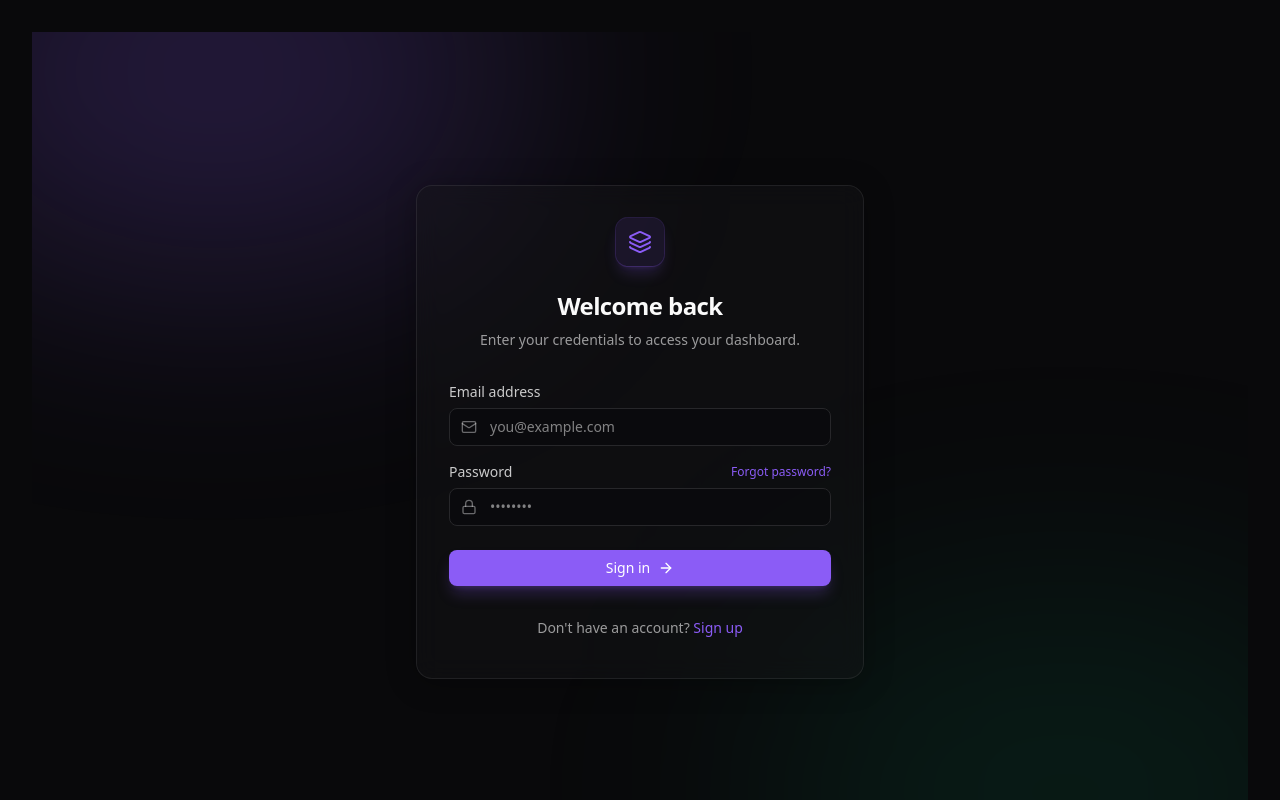
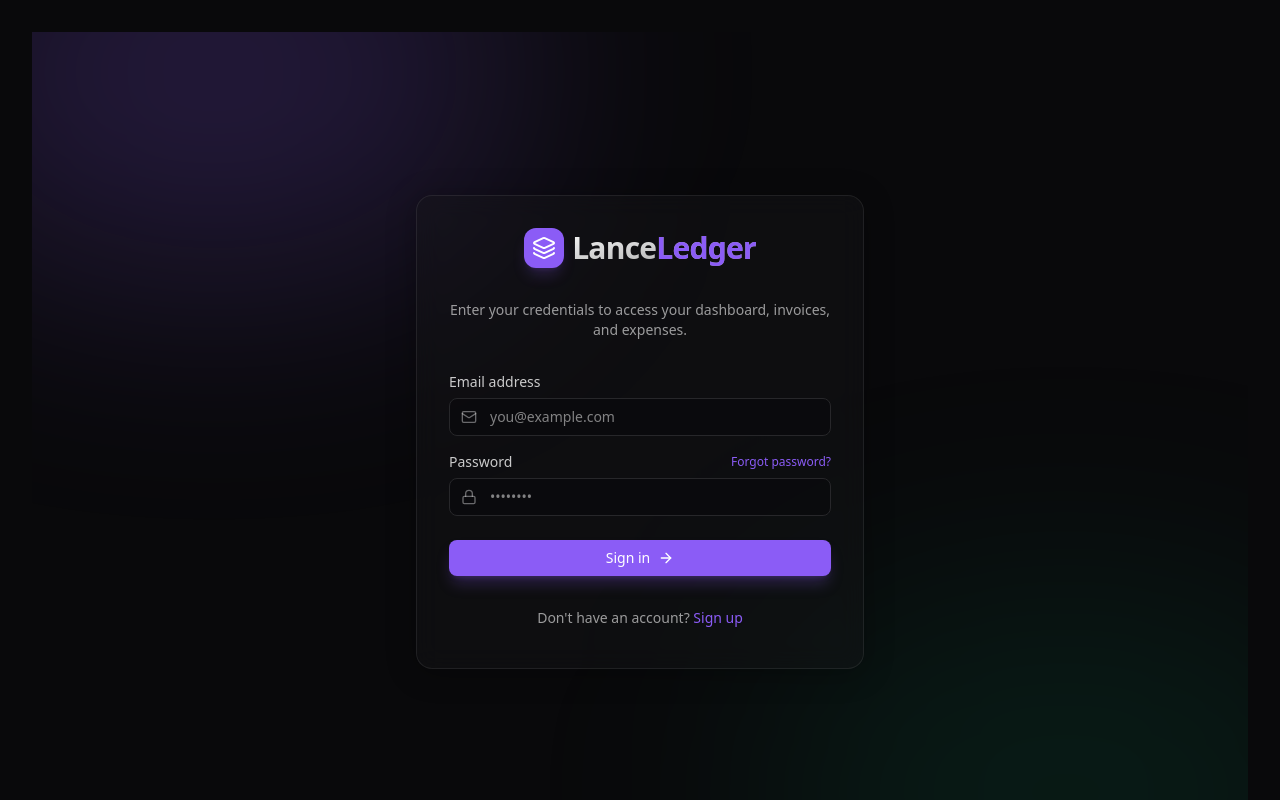
Before and after one commit to ishantgarg2332/LanceLedger, a Next.js app: page /login in a window 1280 px wide. Built offline with nearby package versions, Linux system fonts and the light colour scheme; no server answers.

Commit message:
fix: style changes and dashboard flash issue resolved

```diff
--- a/src/app/login/page.js
+++ b/src/app/login/page.js
@@ -68,16 +68,24 @@ export default function LoginPage() {
       <div className="absolute bottom-[-20%] right-[-10%] w-[50%] h-[50%] bg-emerald-500/10 blur-[120px] rounded-full pointer-events-none" />
 
       <div className="w-full max-w-md z-10 glass-panel p-8 flex flex-col items-center">
-        <div className="w-12 h-12 bg-primary/10 rounded-xl flex items-center justify-center text-primary mb-6 ring-1 ring-primary/20 shadow-lg shadow-primary/20">
-          <Layers className="w-6 h-6" />
+        <div className="flex flex-col items-center mb-8">
+          <div className="flex items-center gap-2 mb-2">
+            <div className="w-10 h-10 rounded-xl bg-primary flex items-center justify-center shadow-lg shadow-primary/20">
+              <Layers className="w-6 h-6 text-white" />
+            </div>
+            <span className="text-3xl font-bold bg-gradient-to-br from-foreground to-foreground/60 bg-clip-text text-transparent tracking-tight">
+              Lance<span className="text-primary">Ledger</span>
+            </span>
+          </div>
+          <h1 className="text-xl font-bold tracking-tight mt-4 text-center">
+            {isLogin ? '' : 'Start managing your freelance business'}
+          </h1>
+          <p className="text-foreground/60 text-sm mt-2 text-center max-w-sm">
+            {isLogin
+              ? 'Enter your credentials to access your dashboard, invoices, and expenses.'
+              : 'Create a free account to generate premium invoices, track your clients, and monitor your revenue.'}
+          </p>
         </div>
-
-        <h1 className="text-2xl font-bold tracking-tight mb-2">
-          {isLogin ? 'Welcome back' : 'Create an account'}
-        </h1>
-        <p className="text-foreground/60 text-sm mb-8 text-center">
-          {isLogin ? 'Enter your credentials to access your dashboard.' : 'Sign up to start managing your freelance business.'}
-        </p>
 
         {error && (
           <div className={`w-full p-3 rounded-lg text-sm mb-6 flex items-start gap-2 ${error.includes('Success') ? 'bg-emerald-500/10 text-emerald-500 border border-emerald-500/20' : 'bg-rose-500/10 text-rose-500 border border-rose-500/20'}`}>
--- a/src/components/AuthProvider.js
+++ b/src/components/AuthProvider.js
@@ -47,6 +47,11 @@ export const AuthProvider = ({ children }) => {
     );
   }
 
+  // Prevent rendering protected routes while redirecting
+  if (!user && pathname !== '/login') {
+    return null;
+  }
+
   return (
     <AuthContext.Provider value={{ user, loading, signOut }}>
       {children}
```
